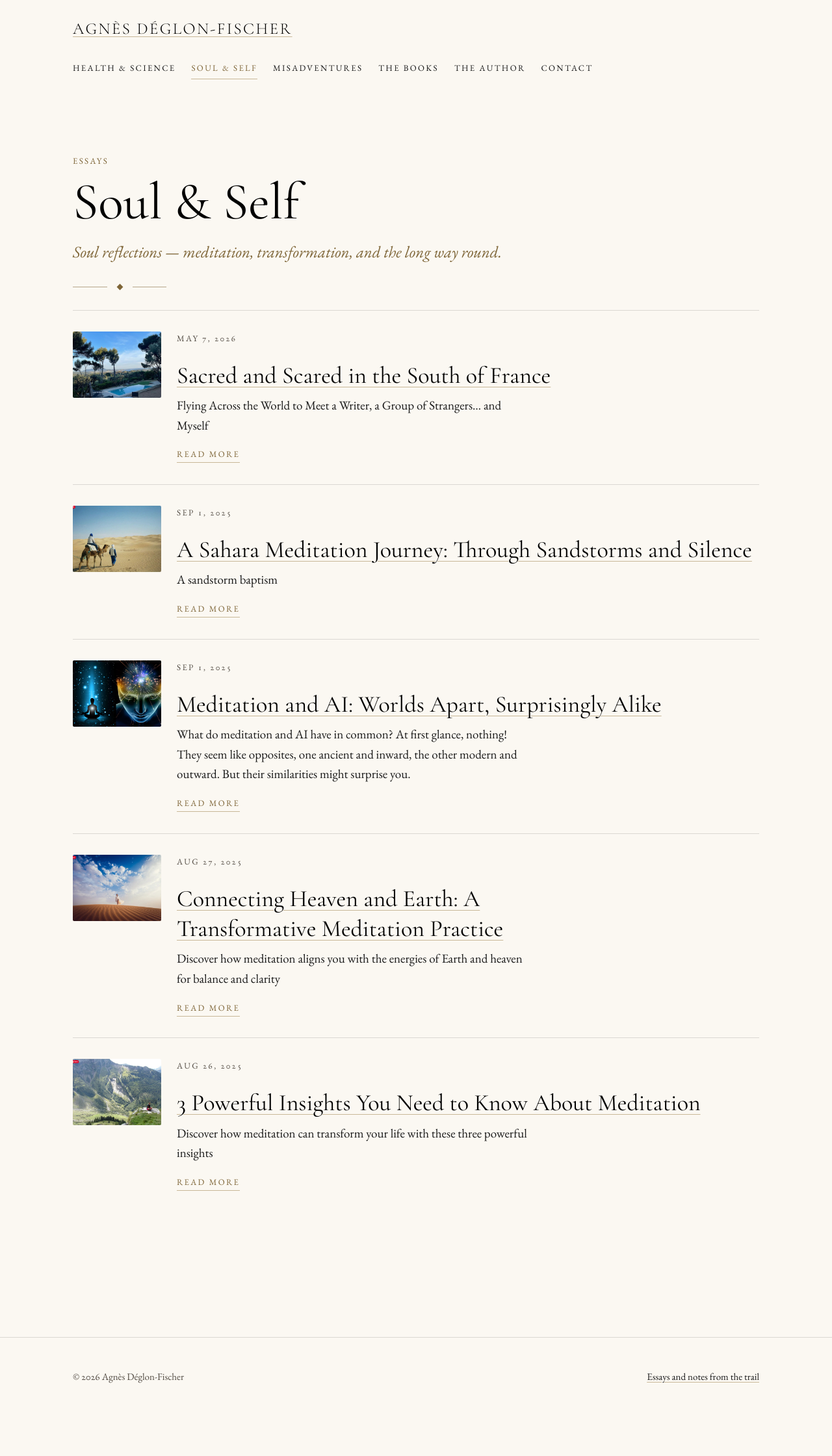
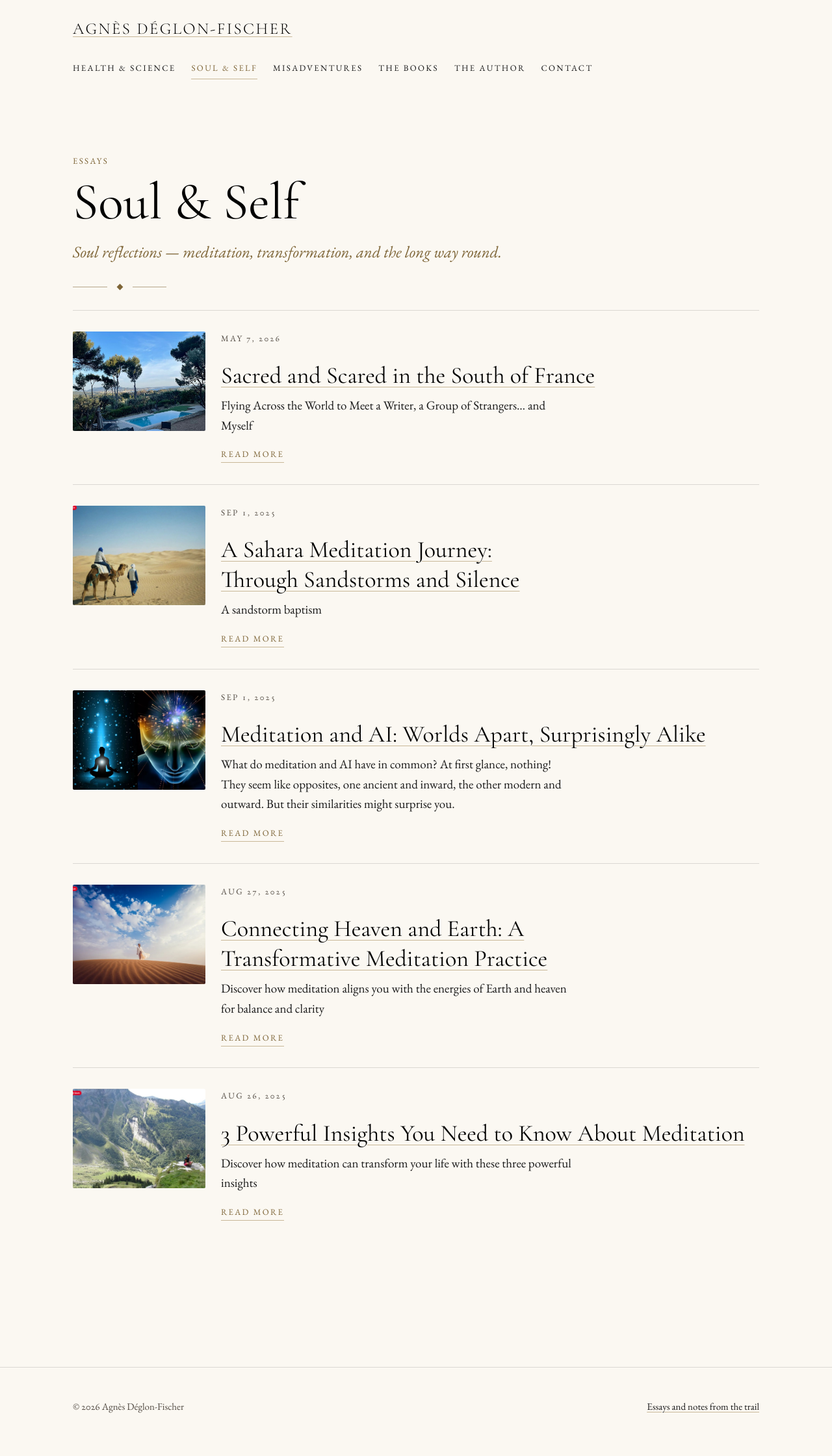
Before and after one commit to adeglon/adeglon.github.io, a Jekyll site: the page built from docs/soul-self/index.html, in a window 1280 px wide. Shown: the whole page at 65% size. Built offline with Jekyll 4.4.1, drawn with Linux system fonts in a browser that asks for light colours; a script that is not in the unit is left out; before the commit the page ends 2194 px from its top, so only the background shows below that.

Commit message:
Make the listing thumbnails 50% larger

```diff
--- a/docs/assets/css/components.css
+++ b/docs/assets/css/components.css
@@ -589,7 +589,7 @@ dem-agent {
 /* Listing rows become two columns once there is room for a thumbnail. */
 .post-list > li.has-thumb {
   display: grid;
-  grid-template-columns: 8.5rem 1fr;
+  grid-template-columns: 12.75rem 1fr;   /* 8.5rem + 50%, at Agnès' request */
   gap: var(--sp-5);
   align-items: start;
 }
```
